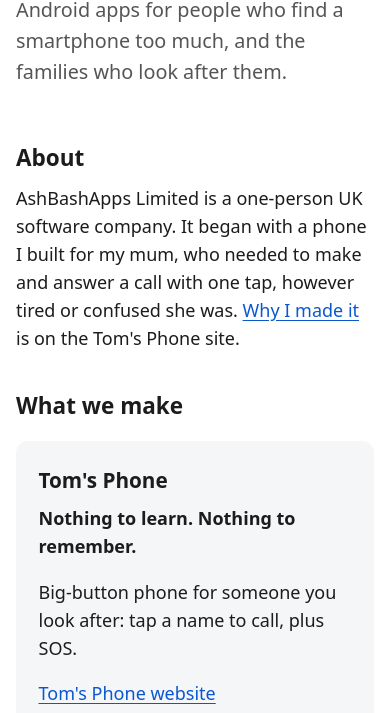
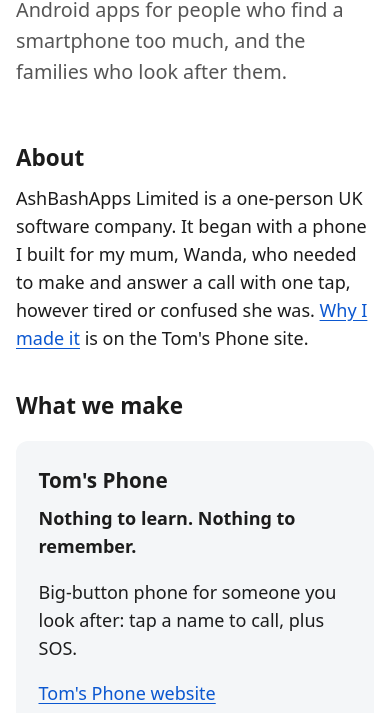
Before and after one commit to ashleybenns/ashbashapps-site, a plain HTML site: page index.html in a window 390 px wide. Shown: the part 119-832 px from the top of the page. Drawn offline with Linux system fonts and the light colour scheme.

Commit message:
About: the origin sentence names Wanda, as the Tom's Phone story does
Co-Authored-By: Claude Opus 5.5 <noreply@anthropic.com>

```diff
--- a/index.html
+++ b/index.html
@@ -71,7 +71,7 @@
 
     <section aria-labelledby="about">
       <h2 id="about">About</h2>
-      <p>AshBashApps Limited is a one-person UK software company. It began with a phone I built for my mum, who needed to make and answer a call with one tap, however tired or confused she was. <a href="https://www.toms-phone.com/#story">Why I made it</a> is on the Tom's Phone site.</p>
+      <p>AshBashApps Limited is a one-person UK software company. It began with a phone I built for my mum, Wanda, who needed to make and answer a call with one tap, however tired or confused she was. <a href="https://www.toms-phone.com/#story">Why I made it</a> is on the Tom's Phone site.</p>
     </section>
 
     <section aria-labelledby="apps">
```
